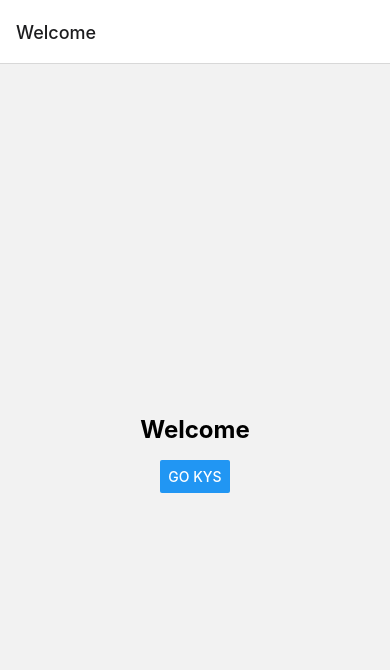
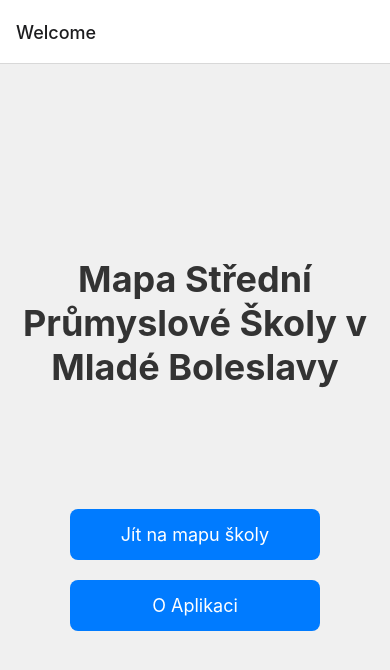
Before and after one commit to gr0nn1x/rocnikovka, a React Native app: screen /Welcome in a window 390 px wide. Shown: the top 670 px of the page. Built offline with nearby package versions, Linux system fonts and the light colour scheme.

Commit message:
added menu styling

```diff
--- a/screens/ApplicationScreen.js
+++ b/screens/ApplicationScreen.js
@@ -170,7 +170,7 @@ const styles = StyleSheet.create({
     textAlign: "center",
     color: "black",
     fontSize: 60,
-    fontFamily: "Kanit-Black",
+    FontFamily: "Kanit-Black",
   },
   content: {
     width: 1000,
--- a/screens/WelcomeScreen.js
+++ b/screens/WelcomeScreen.js
@@ -1,18 +1,47 @@
-import { View, Text, StyleSheet, Button } from "react-native";
+import React from "react";
+import { View, Text, StyleSheet, TouchableOpacity } from "react-native";
 
 export default function Welcome({ navigation }) {
   return (
     <View style={styles.container}>
-      <Text style={styles.text}>Welcome</Text>
-      <Button
-        title="Go KYS"
+      <Text style={styles.welcomeText}>Mapa Střední Průmyslové Školy v Mladé Boleslavy</Text>
+      <TouchableOpacity
+        style={styles.button}
         onPress={() => navigation.navigate("Application")}
-      ></Button>
+      >
+        <Text style={styles.buttonText}>Jít na mapu školy</Text>
+      </TouchableOpacity>
+      <TouchableOpacity
+        style={styles.button}
+        onPress={() => navigation.navigate("About")}
+      >
+        <Text style={styles.buttonText}>O Aplikaci</Text>
+      </TouchableOpacity>
     </View>
   );
 }
 
 const styles = StyleSheet.create({
-  container: { flex: 1, alignItems: "center", justifyContent: "center" },
-  text: { fontSize: 24, fontWeight: "bold", marginBottom: 16 },
+  container: {
+    flex: 1,
+    alignItems: "center",
+    justifyContent: "center",
+    backgroundColor: "#f0f0f0",
+  },
+  welcomeText: {
+    fontSize: 36,
+    fontWeight: "bold",
+    marginBottom: 120,
+    color: "#333",
+    textAlign: "center", // Center the text horizontally
+  },
+  button: {
+    backgroundColor: "#007bff",
+    padding: 15,
+    borderRadius: 8,
+    marginBottom: 20,
+    width: 250,
+    alignItems: "center",
+  },
+  buttonText: { color: "#fff", fontSize: 18 },
 });
```
